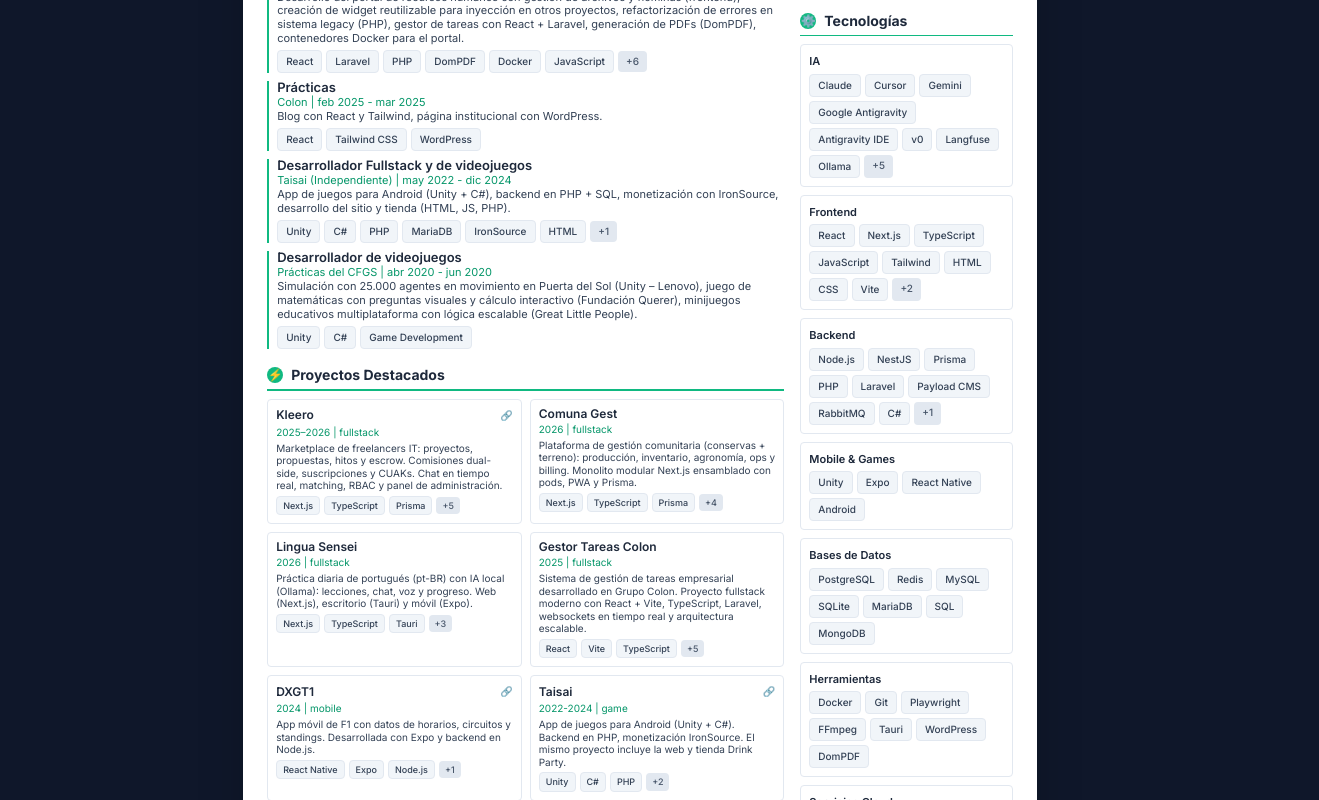
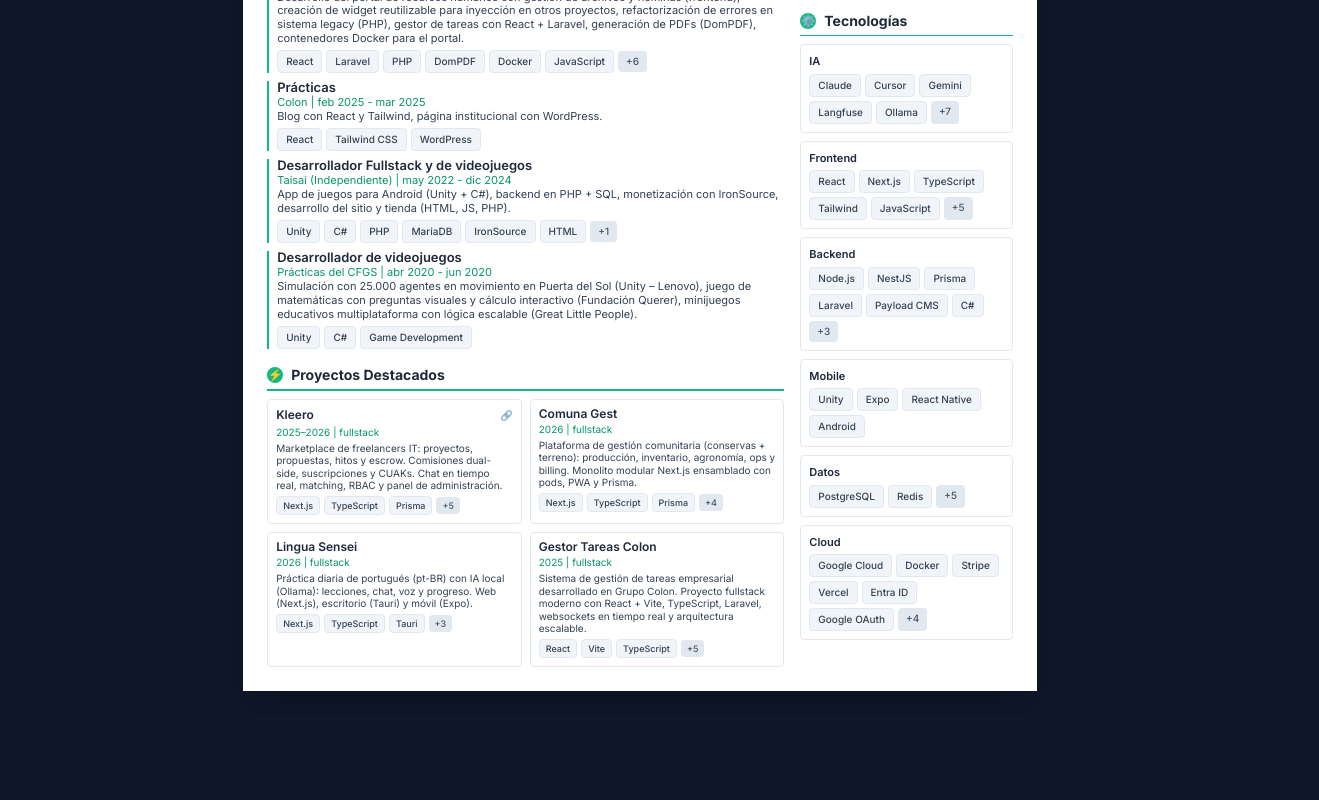
Before and after one commit to HmgDevWorks/PortfolioV2, a Next.js app: page /cv in a window 1280 px wide. Shown: the part 520-1320 px from the top of the page, 1319 px wide, since content can reach past the window. After the commit the page ends 1235 px from the top, so only its background shows below. Built offline with nearby package versions, Linux system fonts and the light colour scheme.

Commit message:
fix: fit the CV PDF by trimming projects and highlighting core tech (#12)
Drop DXGT1 and Taisai from the PDF and show fewer headline technologies per section so the resume stays on one page.

```diff
--- a/app/cv/page.tsx
+++ b/app/cv/page.tsx
@@ -230,25 +230,27 @@ function CVContent() {
                                     {content[language].technologies}
                                 </h4>
                                 <div className="space-y-2">
-                                    {['ai', 'frontend', 'backend', 'mobile', 'database', 'tools', 'cloud'].map(category => {
-                                        const categoryTechs = technologies.filter(t => t.category === category);
-                                        if (categoryTechs.length === 0) return null;
+                                    {(['ai', 'frontend', 'backend', 'mobile', 'database', 'cloud'] as const).map((category) => {
+                                        const categoryTechs = technologies.filter((t) => t.category === category);
+                                        const visibleTechs = categoryTechs.filter((t) => t.inCv);
+                                        if (visibleTechs.length === 0) return null;
+                                        const extraTechs = categoryTechs.filter((t) => !t.inCv);
                                         const names = {
-                                            es: { ai: 'IA', frontend: 'Frontend', backend: 'Backend', mobile: 'Mobile & Games', database: 'Bases de Datos', tools: 'Herramientas', cloud: 'Servicios Cloud' },
-                                            en: { ai: 'AI', frontend: 'Frontend', backend: 'Backend', mobile: 'Mobile & Games', database: 'Databases', tools: 'Tools', cloud: 'Cloud Services' }
+                                            es: { ai: 'IA', frontend: 'Frontend', backend: 'Backend', mobile: 'Mobile', database: 'Datos', cloud: 'Cloud' },
+                                            en: { ai: 'AI', frontend: 'Frontend', backend: 'Backend', mobile: 'Mobile', database: 'Data', cloud: 'Cloud' }
                                         };
                                         return (
                                             <div key={category} className="border border-slate-200 rounded p-2">
-                                                <div className="text-[11px] font-semibold text-slate-800 mb-1">{names[language][category as keyof typeof names.es]}</div>
+                                                <div className="text-[11px] font-semibold text-slate-800 mb-1">{names[language][category]}</div>
                                                 <div className="flex flex-wrap gap-1">
-                                                    {categoryTechs.slice(0, 8).map(tech => (
+                                                    {visibleTechs.map((tech) => (
                                                         <span key={tech.name} className="bg-slate-100 text-slate-700 text-[10px] px-2 py-[3px] rounded border border-slate-200 font-medium inline-block">{tech.name}</span>
                                                     ))}
-                                                    {categoryTechs.length > 8 && (
+                                                    {extraTechs.length > 0 && (
                                                         <div className="relative group inline-block flex">
-                                                            <span className="bg-slate-200 text-slate-600 text-[10px] px-2 py-[3px] rounded font-medium inline-block cursor-help">+{categoryTechs.length - 8}</span>
-                                                            <div className="absolute bottom-full left-0 mb-2 px-2 py-1 bg-slate-800 text-white text-[9px] rounded shadow-lg opacity-0 group-hover:opacity-100 transition-opacity duration-200 pointer-events-none whitespace-nowrap z-10">
-                                                                {categoryTechs.slice(8).map(tech => tech.name).join(', ')}
+                                                            <span className="bg-slate-200 text-slate-600 text-[10px] px-2 py-[3px] rounded font-medium inline-block cursor-help">+{extraTechs.length}</span>
+                                                            <div className="absolute bottom-full left-0 mb-2 px-2 py-1 bg-slate-800 text-white text-[8px] rounded shadow-lg opacity-0 group-hover:opacity-100 transition-opacity duration-200 pointer-events-none whitespace-nowrap z-10">
+                                                                {extraTechs.map((tech) => tech.name).join(', ')}
                                                             </div>
                                                         </div>
                                                     )}
--- a/data/projects.ts
+++ b/data/projects.ts
@@ -154,7 +154,7 @@ export const projects: Project[] = [
     year: "2024",
     category: "mobile",
     featured: true,
-    inCv: true,
+    inCv: false,
     tags: ["mobile", "fullstack", "expo", "react-native"],
   },
   {
@@ -172,7 +172,7 @@ export const projects: Project[] = [
     year: "2022-2024",
     category: "game",
     featured: true,
-    inCv: true,
+    inCv: false,
     tags: ["game", "mobile", "unity", "csharp"],
   },
   {
--- a/data/technologies.ts
+++ b/data/technologies.ts
@@ -1,15 +1,14 @@
 import { Technology } from "@/types";
 
 export const technologies: Technology[] = [
-  // IA
-  { name: "Claude", category: "ai", level: "advanced" },
-  { name: "Cursor", category: "ai", level: "advanced" },
-  { name: "Gemini", category: "ai", level: "advanced" },
+  // IA — en CV: stack diario + producto
+  { name: "Claude", category: "ai", level: "advanced", inCv: true },
+  { name: "Cursor", category: "ai", level: "advanced", inCv: true },
+  { name: "Gemini", category: "ai", level: "advanced", inCv: true },
+  { name: "Langfuse", category: "ai", level: "intermediate", inCv: true },
+  { name: "Ollama", category: "ai", level: "intermediate", inCv: true },
   { name: "Google Antigravity", category: "ai", level: "intermediate" },
-  { name: "Antigravity IDE", category: "ai", level: "intermediate" },
   { name: "v0", category: "ai", level: "intermediate" },
-  { name: "Langfuse", category: "ai", level: "intermediate" },
-  { name: "Ollama", category: "ai", level: "intermediate" },
   { name: "Google AI Studio", category: "ai", level: "intermediate" },
   { name: "GitHub Copilot", category: "ai", level: "intermediate" },
   { name: "Whisper", category: "ai", level: "intermediate" },
@@ -17,11 +16,11 @@ export const technologies: Technology[] = [
   { name: "Gemini Notebook", category: "ai", level: "intermediate" },
 
   // Frontend
-  { name: "React", category: "frontend", level: "advanced" },
-  { name: "Next.js", category: "frontend", level: "advanced" },
-  { name: "TypeScript", category: "frontend", level: "advanced" },
-  { name: "JavaScript", category: "frontend", level: "advanced" },
-  { name: "Tailwind", category: "frontend", level: "advanced" },
+  { name: "React", category: "frontend", level: "advanced", inCv: true },
+  { name: "Next.js", category: "frontend", level: "advanced", inCv: true },
+  { name: "TypeScript", category: "frontend", level: "advanced", inCv: true },
+  { name: "Tailwind", category: "frontend", level: "advanced", inCv: true },
+  { name: "JavaScript", category: "frontend", level: "advanced", inCv: true },
   { name: "HTML", category: "frontend", level: "expert" },
   { name: "CSS", category: "frontend", level: "advanced" },
   { name: "Vite", category: "frontend", level: "intermediate" },
@@ -29,33 +28,32 @@ export const technologies: Technology[] = [
   { name: "Bootstrap", category: "frontend", level: "intermediate" },
 
   // Backend
-  { name: "Node.js", category: "backend", level: "advanced" },
-  { name: "NestJS", category: "backend", level: "intermediate" },
-  { name: "Prisma", category: "backend", level: "advanced" },
+  { name: "Node.js", category: "backend", level: "advanced", inCv: true },
+  { name: "NestJS", category: "backend", level: "intermediate", inCv: true },
+  { name: "Prisma", category: "backend", level: "advanced", inCv: true },
+  { name: "Laravel", category: "backend", level: "intermediate", inCv: true },
+  { name: "Payload CMS", category: "backend", level: "intermediate", inCv: true },
+  { name: "C#", category: "backend", level: "intermediate", inCv: true },
   { name: "PHP", category: "backend", level: "advanced" },
-  { name: "Laravel", category: "backend", level: "intermediate" },
-  { name: "Payload CMS", category: "backend", level: "intermediate" },
   { name: "RabbitMQ", category: "backend", level: "intermediate" },
-  { name: "C#", category: "backend", level: "intermediate" },
   { name: "Laravel Reverb", category: "backend", level: "intermediate" },
 
   // Mobile & Games
-  { name: "Unity", category: "mobile", level: "advanced" },
-  { name: "Expo", category: "mobile", level: "intermediate" },
-  { name: "React Native", category: "mobile", level: "intermediate" },
-  { name: "Android", category: "mobile", level: "intermediate" },
+  { name: "Unity", category: "mobile", level: "advanced", inCv: true },
+  { name: "Expo", category: "mobile", level: "intermediate", inCv: true },
+  { name: "React Native", category: "mobile", level: "intermediate", inCv: true },
+  { name: "Android", category: "mobile", level: "intermediate", inCv: true },
 
   // Database
-  { name: "PostgreSQL", category: "database", level: "advanced" },
-  { name: "Redis", category: "database", level: "intermediate" },
+  { name: "PostgreSQL", category: "database", level: "advanced", inCv: true },
+  { name: "Redis", category: "database", level: "intermediate", inCv: true },
   { name: "MySQL", category: "database", level: "intermediate" },
   { name: "SQLite", category: "database", level: "intermediate" },
   { name: "MariaDB", category: "database", level: "intermediate" },
   { name: "SQL", category: "database", level: "intermediate" },
   { name: "MongoDB", category: "database", level: "intermediate" },
 
-  // Tools
-  { name: "Docker", category: "tools", level: "advanced" },
+  // Tools — no se listan en el CV; caben en +N de otros apartados o se asumen
   { name: "Git", category: "tools", level: "advanced" },
   { name: "Playwright", category: "tools", level: "intermediate" },
   { name: "FFmpeg", category: "tools", level: "intermediate" },
@@ -64,13 +62,14 @@ export const technologies: Technology[] = [
   { name: "DomPDF", category: "tools", level: "intermediate" },
 
   // Cloud
-  { name: "Google Cloud", category: "cloud", level: "intermediate" },
-  { name: "Stripe", category: "cloud", level: "intermediate" },
-  { name: "Vercel", category: "cloud", level: "intermediate" },
+  { name: "Google Cloud", category: "cloud", level: "intermediate", inCv: true },
+  { name: "Docker", category: "cloud", level: "advanced", inCv: true },
+  { name: "Stripe", category: "cloud", level: "intermediate", inCv: true },
+  { name: "Vercel", category: "cloud", level: "intermediate", inCv: true },
+  { name: "Entra ID", category: "cloud", level: "intermediate", inCv: true },
+  { name: "Google OAuth", category: "cloud", level: "intermediate", inCv: true },
   { name: "Cloudflare", category: "cloud", level: "intermediate" },
   { name: "DigitalOcean", category: "cloud", level: "intermediate" },
   { name: "Resend", category: "cloud", level: "intermediate" },
   { name: "IronSource", category: "cloud", level: "intermediate" },
-  { name: "Entra ID", category: "cloud", level: "intermediate" },
-  { name: "Google OAuth", category: "cloud", level: "intermediate" },
 ];
--- a/types/index.ts
+++ b/types/index.ts
@@ -11,7 +11,7 @@ export interface Project {
   year: string;
   category: "web" | "mobile" | "fullstack" | "game";
   featured: boolean;
-  /** Si es true, el proyecto aparece en el CV PDF (máx. 6). Independiente de `featured`. */
+  /** Si es true, el proyecto aparece en el CV PDF. Independiente de `featured`. */
   inCv: boolean;
   tags: string[]; // Nuevo campo para tags múltiples
 }
@@ -28,6 +28,8 @@ export interface Technology {
   category: "frontend" | "backend" | "mobile" | "database" | "tools" | "cloud" | "ai";
   icon?: string;
   level: "beginner" | "intermediate" | "advanced" | "expert";
+  /** Si es true, se muestra en el CV; el resto del apartado va a +N. */
+  inCv?: boolean;
 }
 
 export interface Experience {
```
